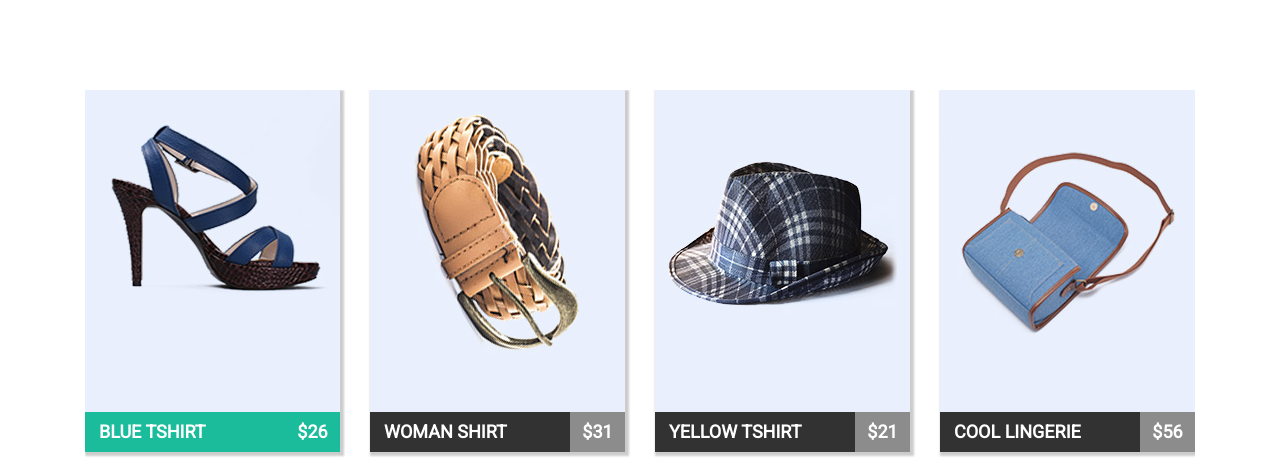
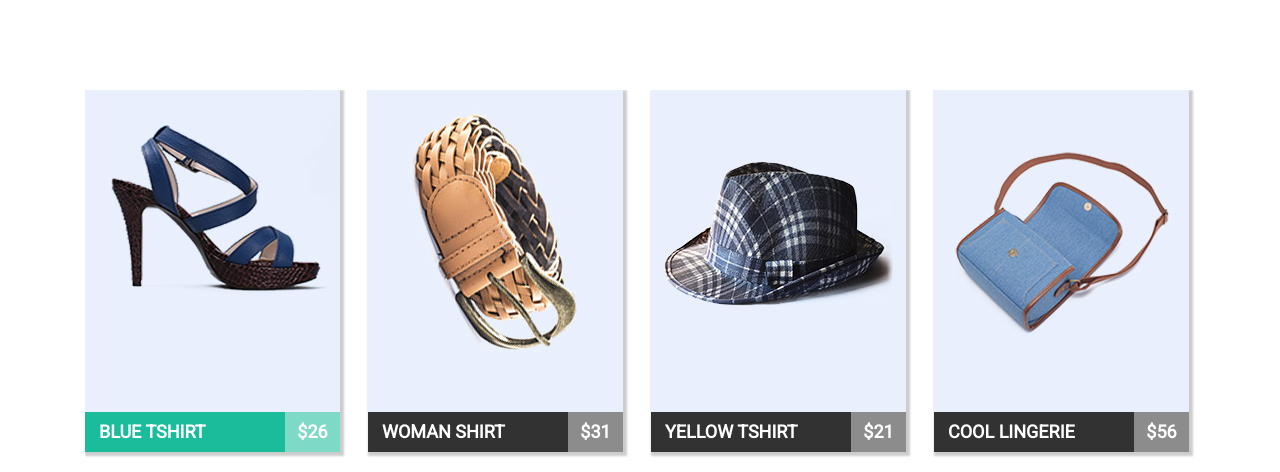
Before and after one commit to EugeneYaremenko/goit-fe-course, a plain HTML site: page homework-04/index.html in a window 1280 px wide. In both pictures the pointer is over the element 185 px from the left and 683 px from the top of the page. Shown: the part 251-723 px from the top of the page. Drawn offline with Linux system fonts and the light colour scheme.

Commit message:
corect css

```diff
--- a/homework-04/style.css
+++ b/homework-04/style.css
@@ -4,6 +4,8 @@
     box-sizing: border-box;
     font-family: 'Roboto', sans-serif;
 }
+
+
 
 .header {
     width: 1110px;
@@ -91,7 +93,7 @@ h2::after {
 }
 
 .product:not(:first-child):not(:nth-child(5)) {
-    margin-left: 30px;
+    margin-left: 28px;
 }
 
 .under_image {
@@ -127,9 +129,15 @@ h2::after {
     color: #fff;
 }
 
-.product:hover .under_image div {
+.product:hover .name {
     background-color: #1abc9c;
 }
+
+.product:hover .cost {
+    background-color: #7fd9c7;
+}
+
+
 
 .card {
     width: 350px;
```
